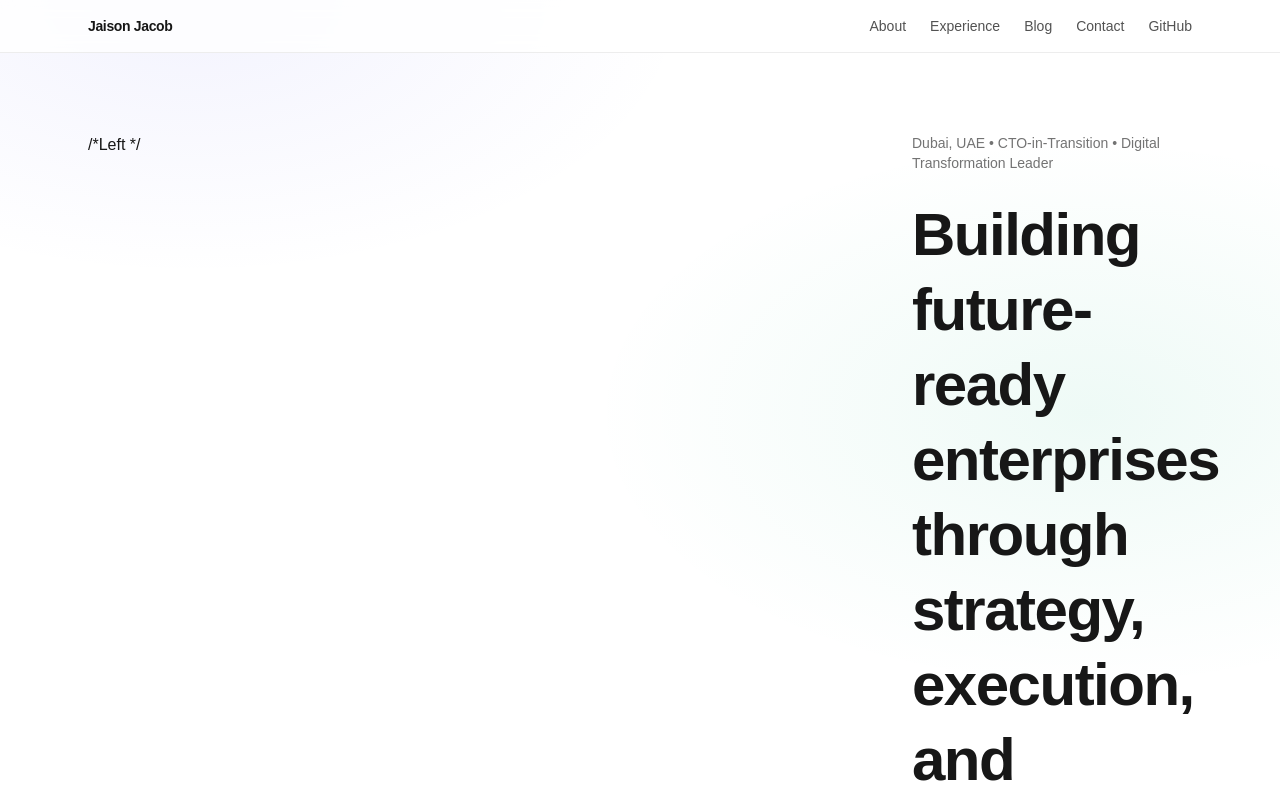
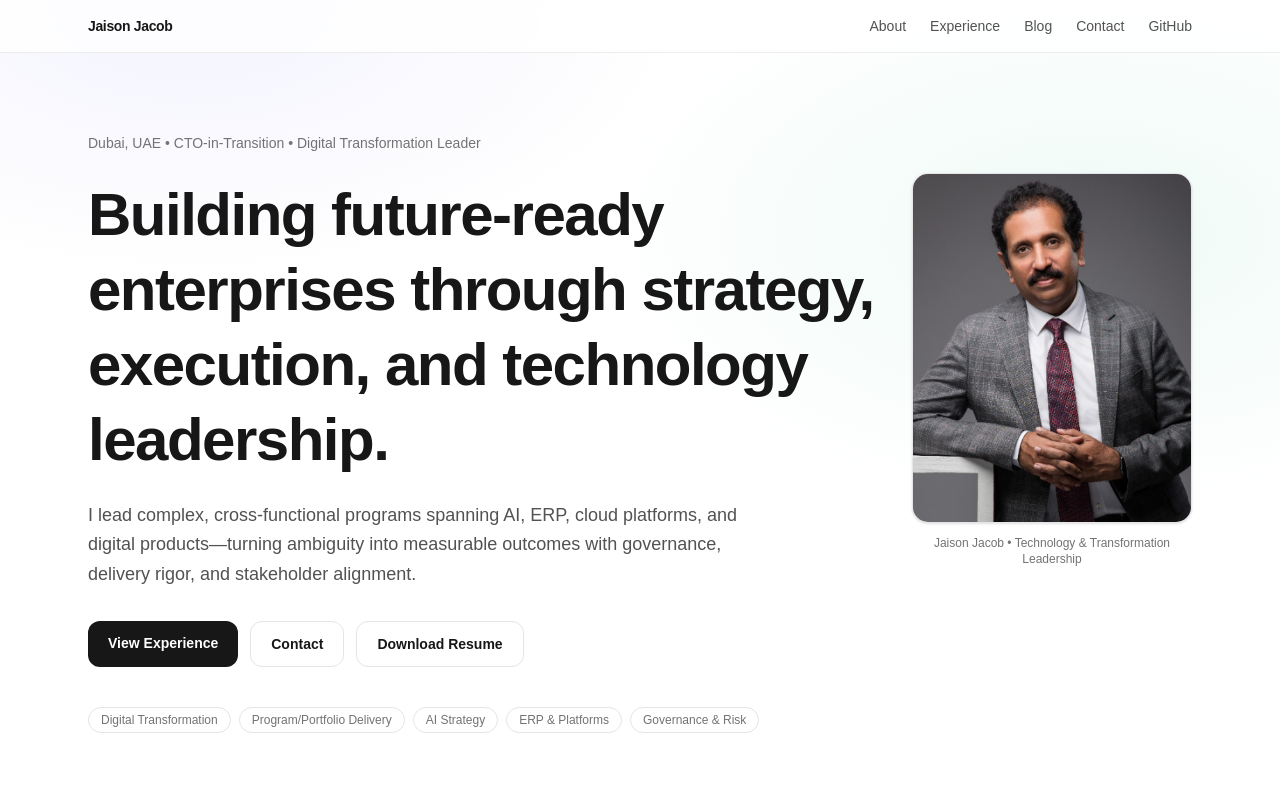
Before and after one commit to jacobKjaison/jaison-site, a Next.js app: page / in a window 1280 px wide. Shown: the top 800 px of the page. Built offline with nearby package versions, Linux system fonts and the light colour scheme.

Commit message:
Updates Textual Changes

```diff
--- a/src/app/page.tsx
+++ b/src/app/page.tsx
@@ -11,7 +11,7 @@ export default function Home() {
     <main className="mx-auto max-w-6xl px-6 py-14 sm:py-20">
       {/* Hero */}
       <section className="grid gap-8 md:grid-cols-[1fr_280px] items-start">
-      /*Left */
+
       <div className="space-y-6">
         <p className="text-sm text-neutral-500">
           Dubai, UAE • CTO-in-Transition • Digital Transformation Leader
```
